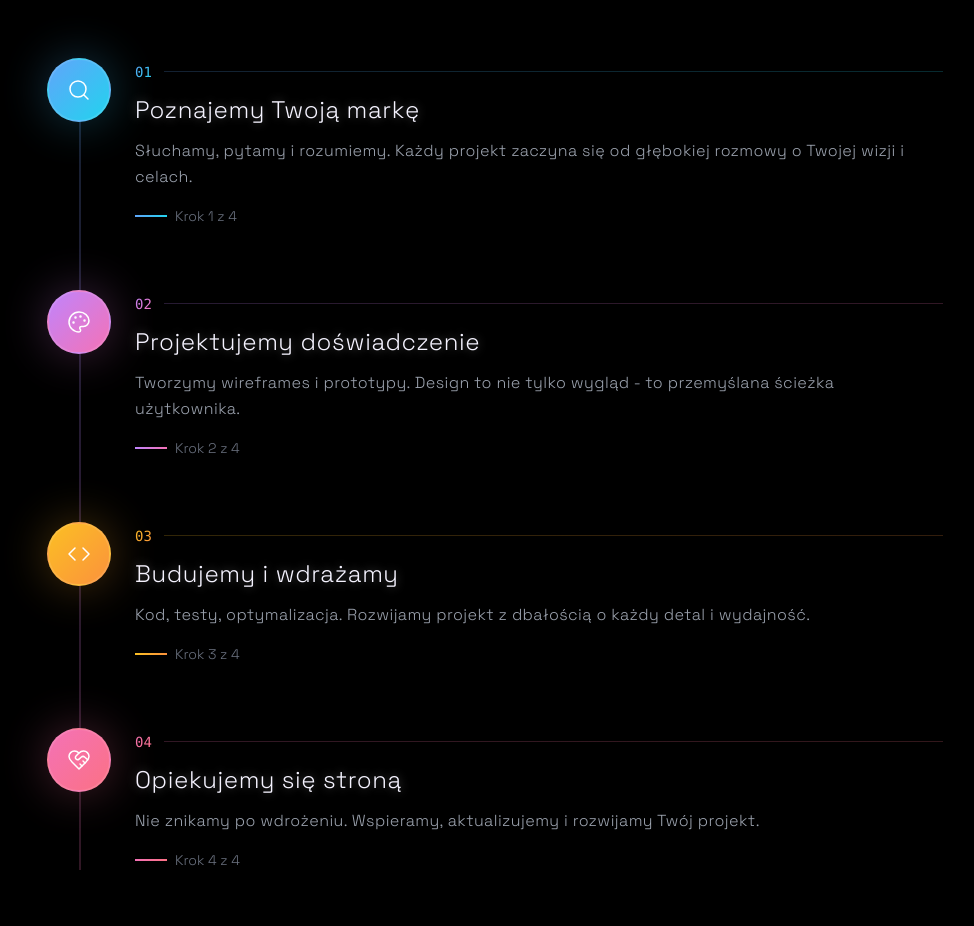
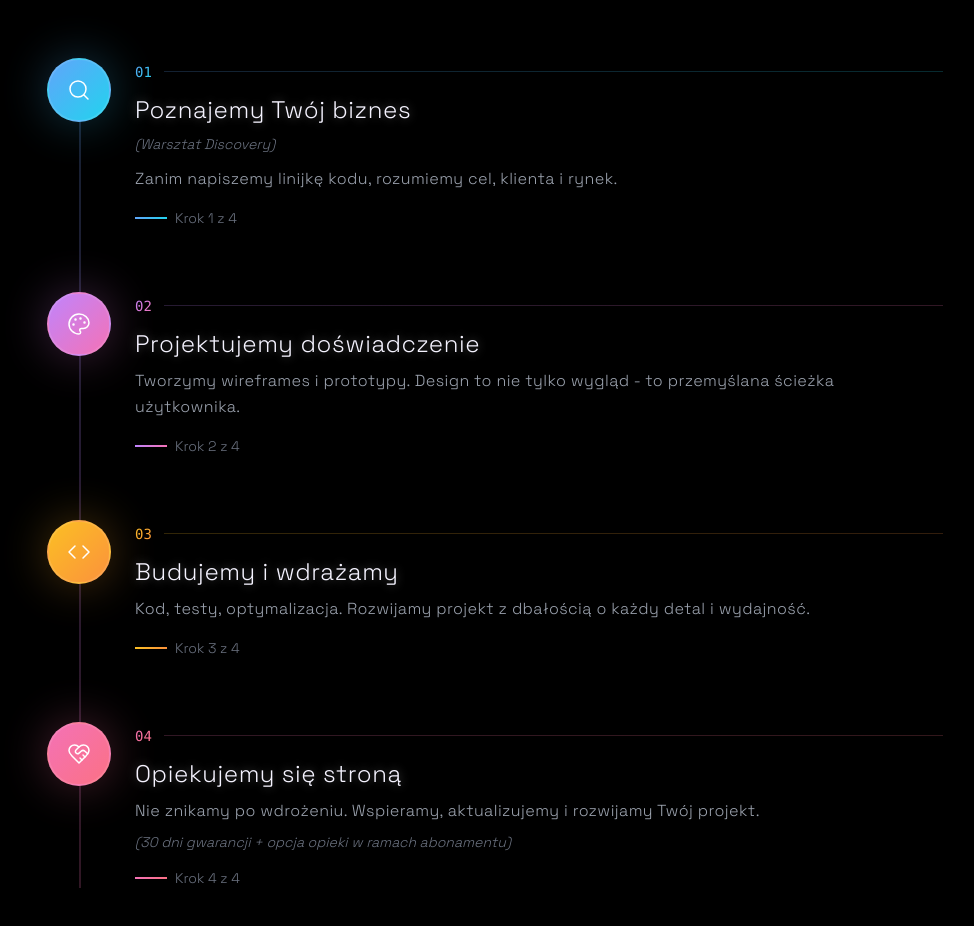
Before and after one commit to Syntance/syntance-web, a Next.js app: page /studio in a window 1280 px wide. Shown: the part 4440-5366 px from the top of the page, without its empty margins (145-1119 px from the left). Built offline with nearby package versions, Linux system fonts and the light colour scheme.

Commit message:
feat: zaktualizowano sekcje Jak pracujemy z nowym podtytulem i opisami krokow

```diff
--- a/components/sections/process-studio.tsx
+++ b/components/sections/process-studio.tsx
@@ -6,8 +6,9 @@ import { Search, Palette, Code, HeartHandshake } from "lucide-react";
 const steps = [
   {
     number: "01",
-    title: "Poznajemy Twoją markę",
-    description: "Słuchamy, pytamy i rozumiemy. Każdy projekt zaczyna się od głębokiej rozmowy o Twojej wizji i celach.",
+    title: "Poznajemy Twój biznes",
+    subtitle: "(Warsztat Discovery)",
+    description: "Zanim napiszemy linijkę kodu, rozumiemy cel, klienta i rynek.",
     icon: Search,
     gradient: "from-blue-400 to-cyan-400",
   },
@@ -29,6 +30,7 @@ const steps = [
     number: "04",
     title: "Opiekujemy się stroną",
     description: "Nie znikamy po wdrożeniu. Wspieramy, aktualizujemy i rozwijamy Twój projekt.",
+    note: "30 dni gwarancji + opcja opieki w ramach abonamentu",
     icon: HeartHandshake,
     gradient: "from-pink-400 to-rose-400",
   },
@@ -67,7 +69,7 @@ export default function ProcessStudio() {
             Jak pracujemy
           </h2>
           <p className="text-lg font-light tracking-wide text-gray-400">
-            Proces, który łączy empatię z precyzją
+            Proces, który łączy design ze strategią
           </p>
         </div>
 
@@ -110,13 +112,25 @@ export default function ProcessStudio() {
                         <div className={`h-px flex-1 bg-gradient-to-r ${step.gradient} opacity-20`}></div>
                       </div>
 
-                      <h3 className="text-2xl font-light tracking-wide mb-3 glow-text">
+                      <h3 className="text-2xl font-light tracking-wide mb-2 glow-text">
                         {step.title}
                       </h3>
+
+                      {step.subtitle && (
+                        <p className="text-sm text-gray-500 font-light italic mb-3">
+                          {step.subtitle}
+                        </p>
+                      )}
 
                       <p className="text-gray-400 font-light tracking-wide leading-relaxed">
                         {step.description}
                       </p>
+
+                      {step.note && (
+                        <p className="text-sm text-gray-500 font-light italic mt-2">
+                          ({step.note})
+                        </p>
+                      )}
 
                       {/* Decorative element */}
                       <div className="mt-4 inline-flex items-center gap-2 text-sm text-gray-500">
```
